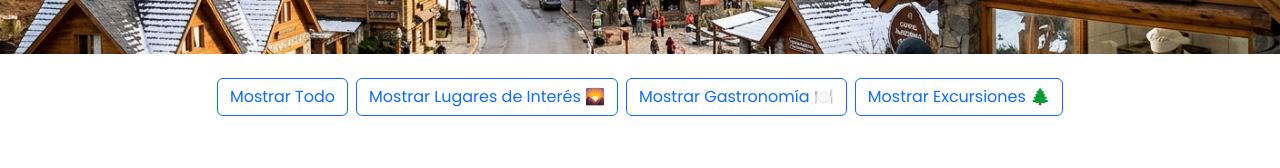
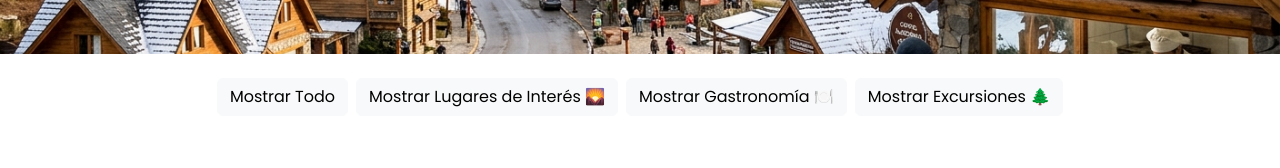
Before and after one commit to nicolasgonzalez15/tp-final-lenguajes-1, a plain HTML site: page lugares.html in a window 1280 px wide. Shown: the part 270-438 px from the top of the page. Drawn offline with nearby package versions, Linux system fonts and the light colour scheme.

Commit message:
Feature: cambio estilo de botones de lugares

```diff
--- a/lugares.html
+++ b/lugares.html
@@ -54,10 +54,10 @@
         </section>
 
         <div class="d-grid d-sm-flex flex-sm-wrap justify-content-sm-center gap-2 mb-4 mt-4">
-            <button type="button" class="btn btn-outline-primary" id="selector-todo">Mostrar Todo</button>
-            <button type="button" class="btn btn-outline-primary" id="selector-lugares-interes">Mostrar Lugares de Interés 🌄</button>
-            <button type="button" class="btn btn-outline-primary" id="selector-gastronomia">Mostrar Gastronomía 🍽️</button>
-            <button type="button" class="btn btn-outline-primary" id="selector-excursiones">Mostrar Excursiones 🌲</button>
+            <button type="button" class="btn btn-light" id="selector-todo">Mostrar Todo</button>
+            <button type="button" class="btn btn-light" id="selector-lugares-interes">Mostrar Lugares de Interés 🌄</button>
+            <button type="button" class="btn btn-light" id="selector-gastronomia">Mostrar Gastronomía 🍽️</button>
+            <button type="button" class="btn btn-light" id="selector-excursiones">Mostrar Excursiones 🌲</button>
         </div>
 
         <section id="lugares-interes">
```
